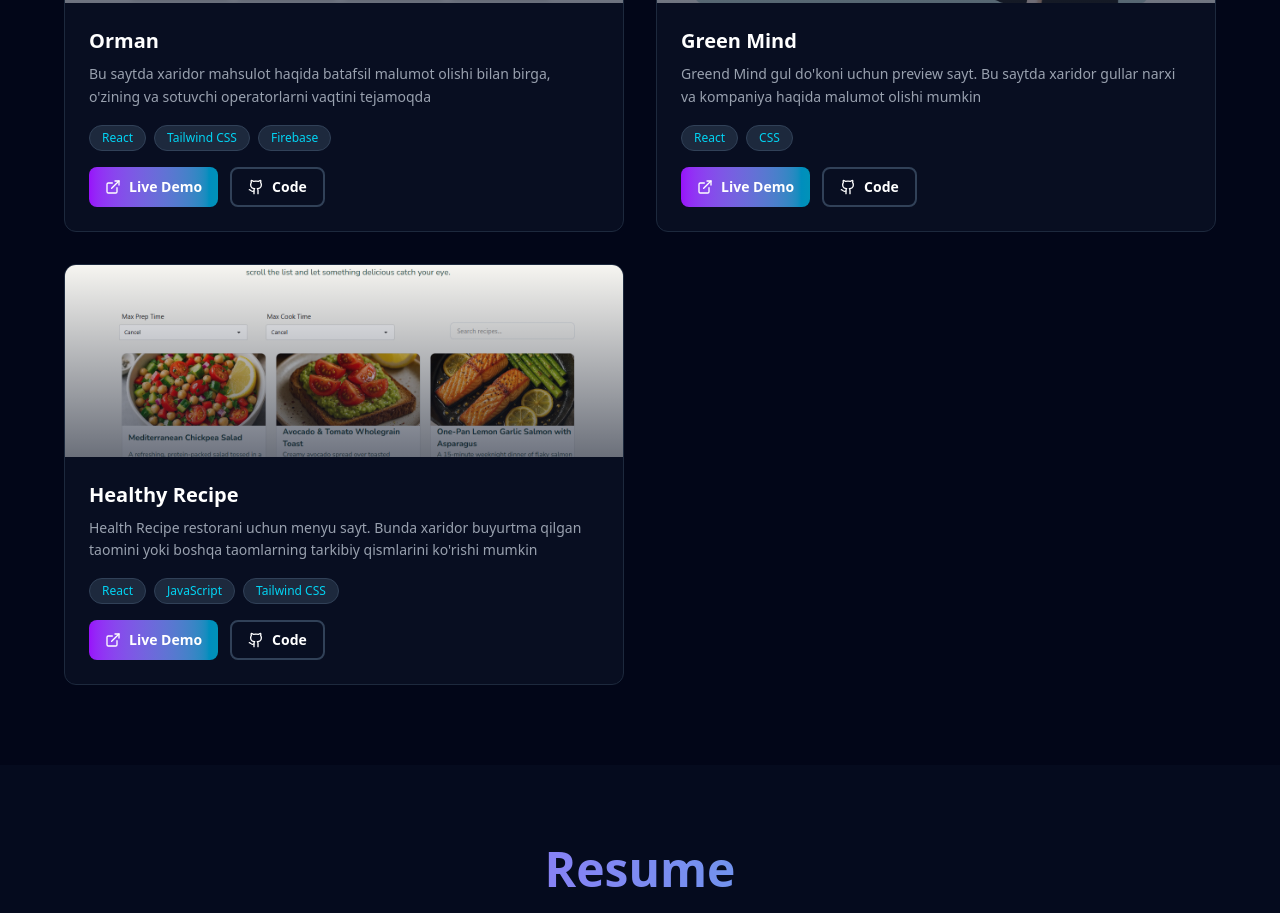
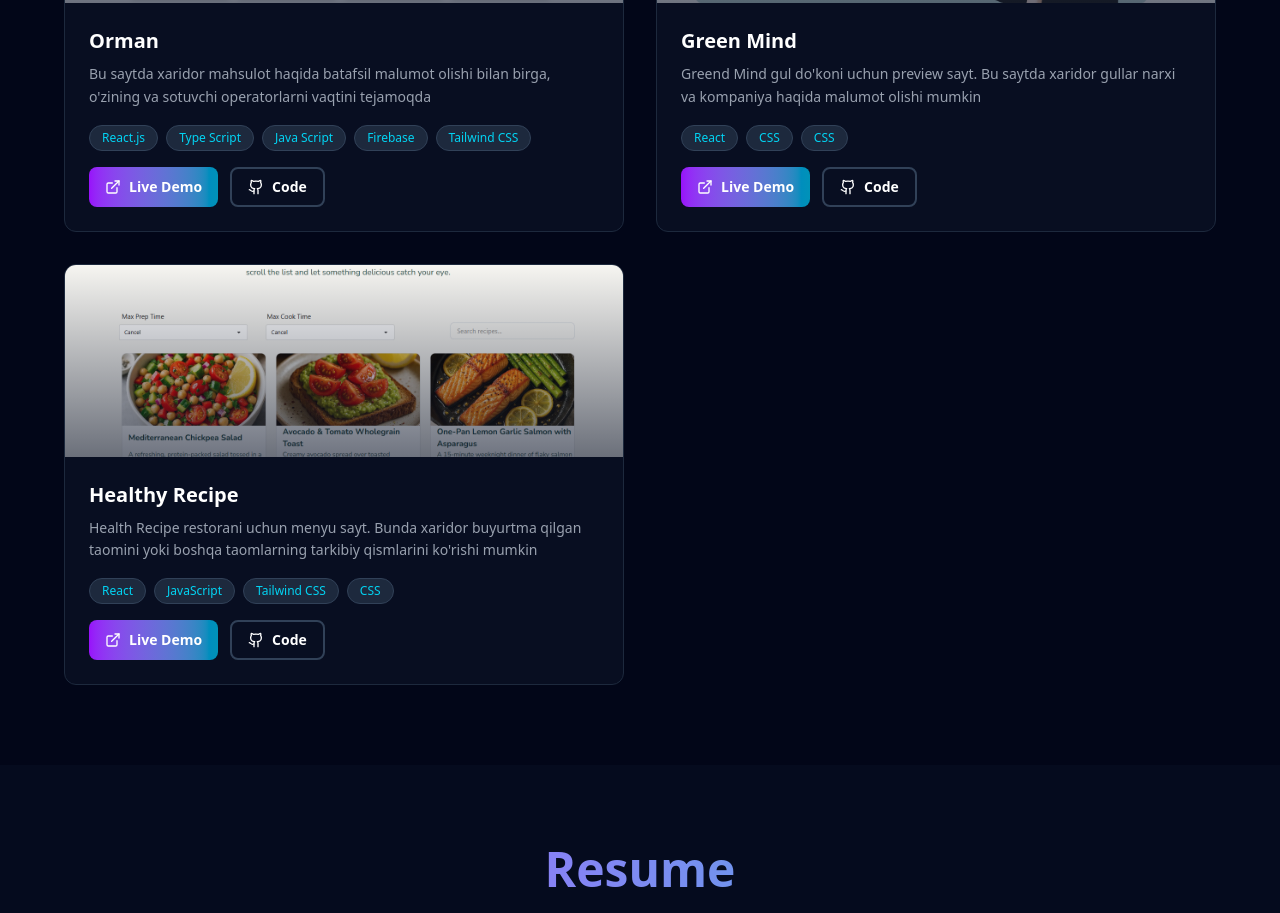
Before and after one commit to mahmudovb10/Portfolio, a React (Vite) app: page / in a window 1280 px wide. Shown: the part 2620-3533 px from the top of the page. Built offline with nearby package versions, Linux system fonts and the light colour scheme.

Commit message:
update Projects.tsx

```diff
--- a/src/pages/Projects.tsx
+++ b/src/pages/Projects.tsx
@@ -8,7 +8,13 @@ const Projects = () => {
       description:
         "Bu saytda xaridor mahsulot haqida batafsil malumot olishi bilan birga, o'zining va sotuvchi operatorlarni vaqtini tejamoqda",
       image: "/orman.png",
-      technologies: ["React", "Tailwind CSS", "Firebase"],
+      technologies: [
+        "React.js",
+        "Type Script",
+        "Java Script",
+        "Firebase",
+        "Tailwind CSS",
+      ],
       liveLink: "https://ormanuz.vercel.app/",
       githubLink: "https://github.com/mahmudovb10/Orman",
     },
@@ -18,7 +24,7 @@ const Projects = () => {
       description:
         "Greend Mind gul do'koni uchun preview sayt. Bu saytda xaridor gullar narxi va kompaniya haqida malumot olishi mumkin",
       image: "/green.png",
-      technologies: ["React", "CSS"],
+      technologies: ["React", "CSS", "CSS"],
       liveLink: "https://green-mind-eta.vercel.app/",
       githubLink: "https://github.com/mahmudovb10/Green-Mind",
     },
@@ -28,7 +34,7 @@ const Projects = () => {
       description:
         "Health Recipe restorani uchun menyu sayt. Bunda xaridor buyurtma qilgan taomini yoki boshqa taomlarning tarkibiy qismlarini ko'rishi mumkin",
       image: "/healthy.png",
-      technologies: ["React", "JavaScript", "Tailwind CSS"],
+      technologies: ["React", "JavaScript", "Tailwind CSS", "CSS"],
       liveLink: "https://examfigma-g8a5.vercel.app/",
       githubLink: "https://github.com/mahmudovb10/Healthy-Recipe",
     },
```
